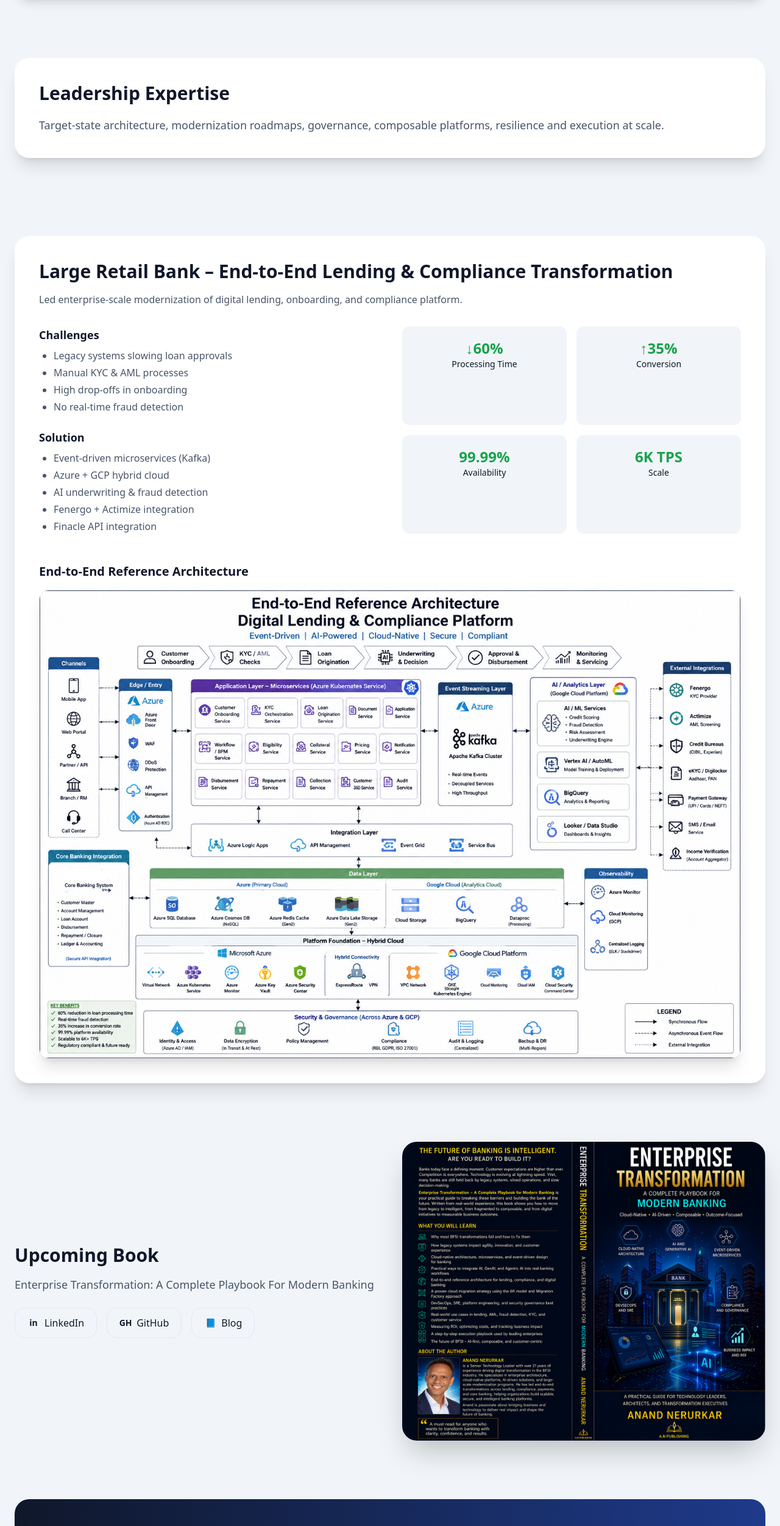
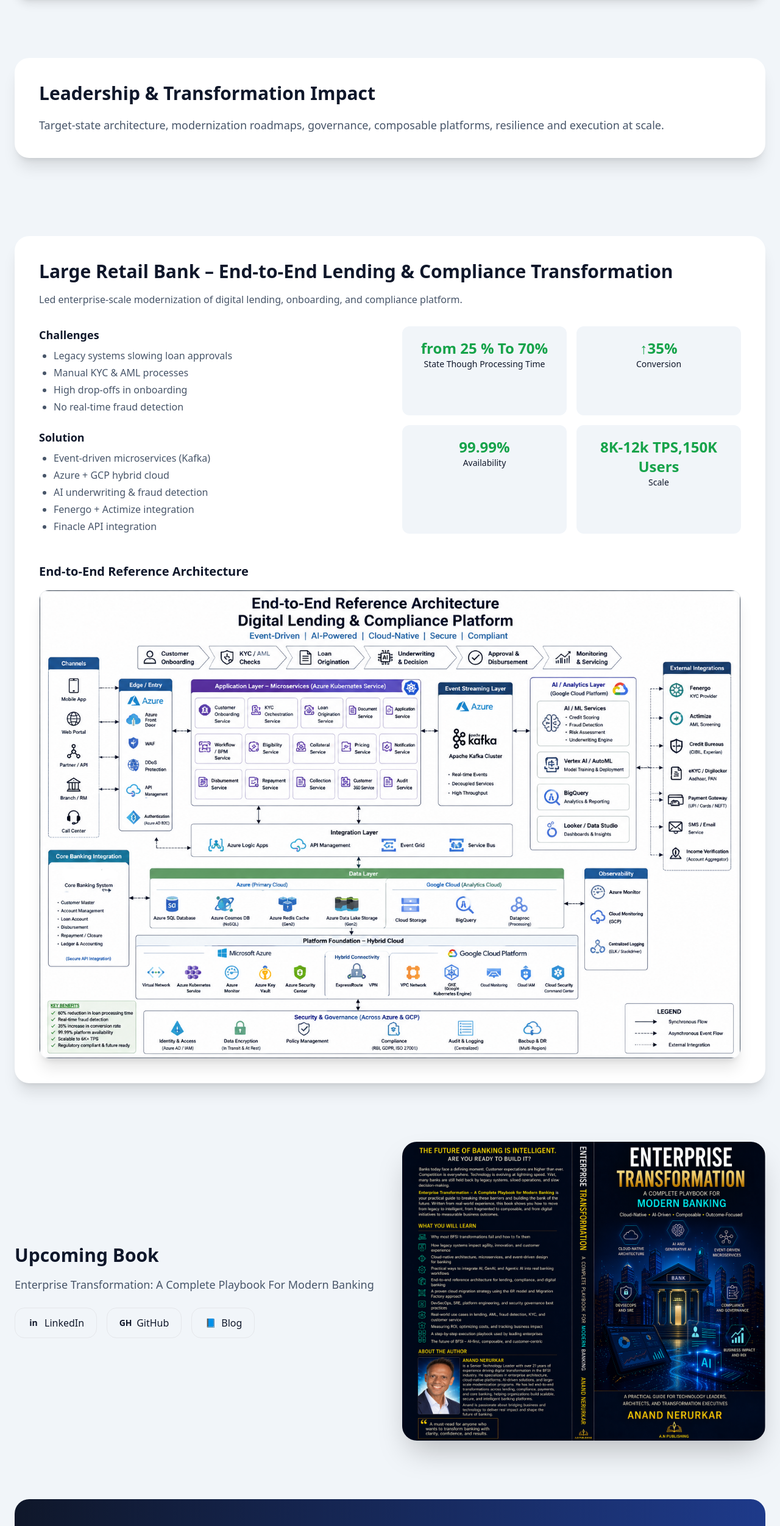
Before and after one commit to anerurkar/anandn-portfolio, a React (Vite) app: page / in a window 1280 px wide. Shown: the part 960-3462 px from the top of the page at 61% size. Built offline with nearby package versions, Linux system fonts and the light colour scheme.

Commit message:
HERO SECTION

```diff
--- a/src/App.jsx
+++ b/src/App.jsx
@@ -173,7 +173,7 @@ export default function ExecutivePortfolio() {
       {/* IMPACT */}
       <section className="scroll-mt-24 max-w-7xl mx-auto px-6 py-16" id="impact">
         <div className="bg-white rounded-3xl shadow-xl p-10">
-          <h3 className="text-3xl font-bold">Leadership Expertise</h3>
+          <h3 className="text-3xl font-bold">Leadership & Transformation Impact</h3>
           <p className="mt-5 text-lg text-slate-600">{tabs[tab]}</p>
         </div>
       </section>
@@ -212,8 +212,8 @@ export default function ExecutivePortfolio() {
 
             <div className="grid grid-cols-2 gap-4">
               <div className="bg-slate-100 p-5 rounded-xl text-center">
-                <div className="text-2xl font-bold text-green-600">↓60%</div>
-                <div className="text-sm">Processing Time</div>
+                <div className="text-2xl font-bold text-green-600">from 25 % To 70%</div>
+                <div className="text-sm">State Though Processing Time</div>
               </div>
 
               <div className="bg-slate-100 p-5 rounded-xl text-center">
@@ -227,7 +227,7 @@ export default function ExecutivePortfolio() {
               </div>
 
               <div className="bg-slate-100 p-5 rounded-xl text-center">
-                <div className="text-2xl font-bold text-green-600">6K TPS</div>
+                <div className="text-2xl font-bold text-green-600">8K-12k TPS,150K Users </div>
                 <div className="text-sm">Scale</div>
               </div>
             </div>
@@ -281,7 +281,7 @@ export default function ExecutivePortfolio() {
         <div className="bg-gradient-to-r from-slate-900 to-blue-900 text-white rounded-3xl p-10 flex flex-col md:flex-row justify-between gap-6 items-center">
           <div>
             <h3 className="text-3xl font-bold">
-              Open to VP / Head / Enterprise Leadership Opportunities
+              Open to VP / Chief Architect / Head / Enterprise Architect / Enterprise Leadership Opportunities
             </h3>
             <p className="mt-3 text-white/75">
               Mumbai | +91 9890127922
```
